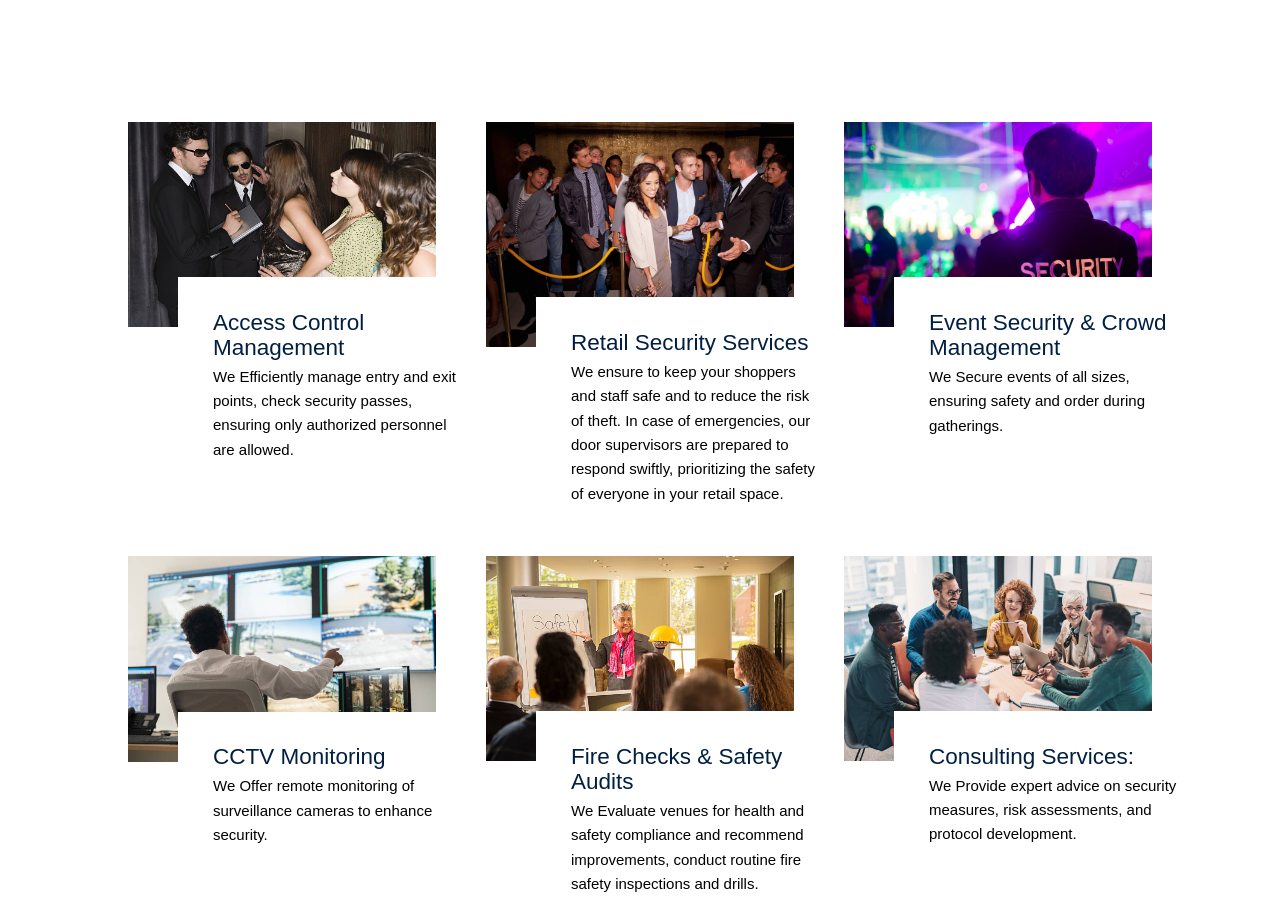
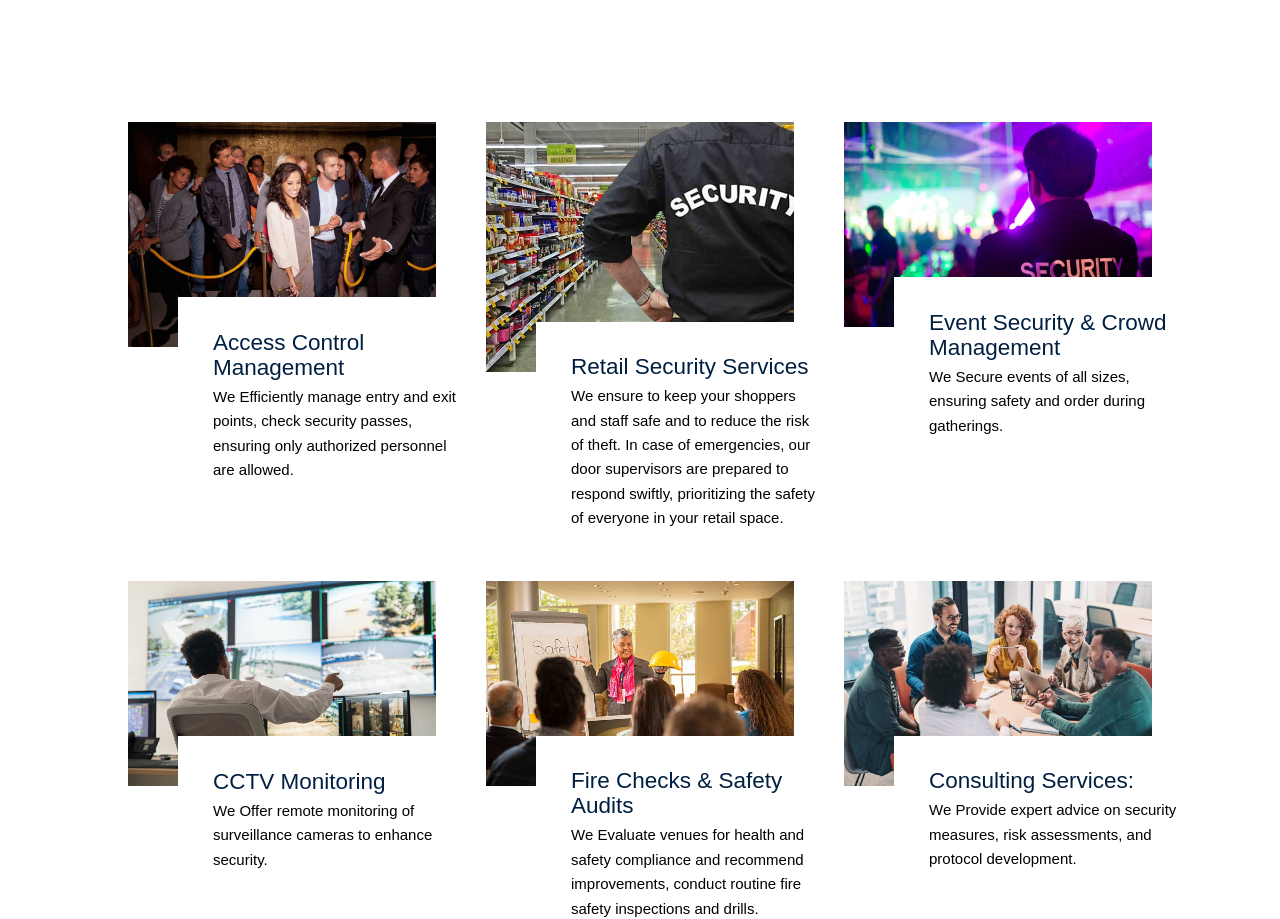
Before and after one commit to profCodey/global, a React (Create React App) app: page /services in a window 1280 px wide. Shown: the part 980-1899 px from the top of the page. Built offline with nearby package versions, Linux system fonts and the light colour scheme.

Commit message:
retail security started

```diff
--- a/src/component/AboutPage/Services.js
+++ b/src/component/AboutPage/Services.js
@@ -1,10 +1,11 @@
 import React from "react";
 import ServicesImage from "../Services";
-import service1 from "../../assets/images/service1.jpg";
+// import service1 from "../../assets/images/service1.jpg";
 import crowdControl from "../../assets/images/crowdControl2.jpg";
 import eventSecurity from "../../assets/images/eventSecurity.jpg";
 import cctv2 from "../../assets/images/cctv2.jpg";
 import workshop from "../../assets/images/workshop.jpg";
+import retail from "../../assets/images/A.jpeg";
 import consultancy from "../../assets/images/consultancy.jpg";
 
 function OurServices() {
@@ -40,10 +41,10 @@ function OurServices() {
     <div className="container m-auto mt-24 md:mt-32 lg:mt-52 ">
       <div className=" md:grid grid-cols-2 lg:grid-cols-3 w-4/5 mx-auto md:gap-x-20 ">
         <div className="">
-          <ServicesImage header={header1} text={text1} image={service1} />
+          <ServicesImage header={header1} text={text1} image={crowdControl} />
         </div>
         <div className="">
-          <ServicesImage header={header2} text={text2} image={crowdControl} />
+          <ServicesImage header={header2} text={text2} image={retail} />
         </div>
         <div className="">
           <ServicesImage header={header3} text={text3} image={eventSecurity} />
```
Also changed, not shown: src/assets/images/A.jpeg (added).
